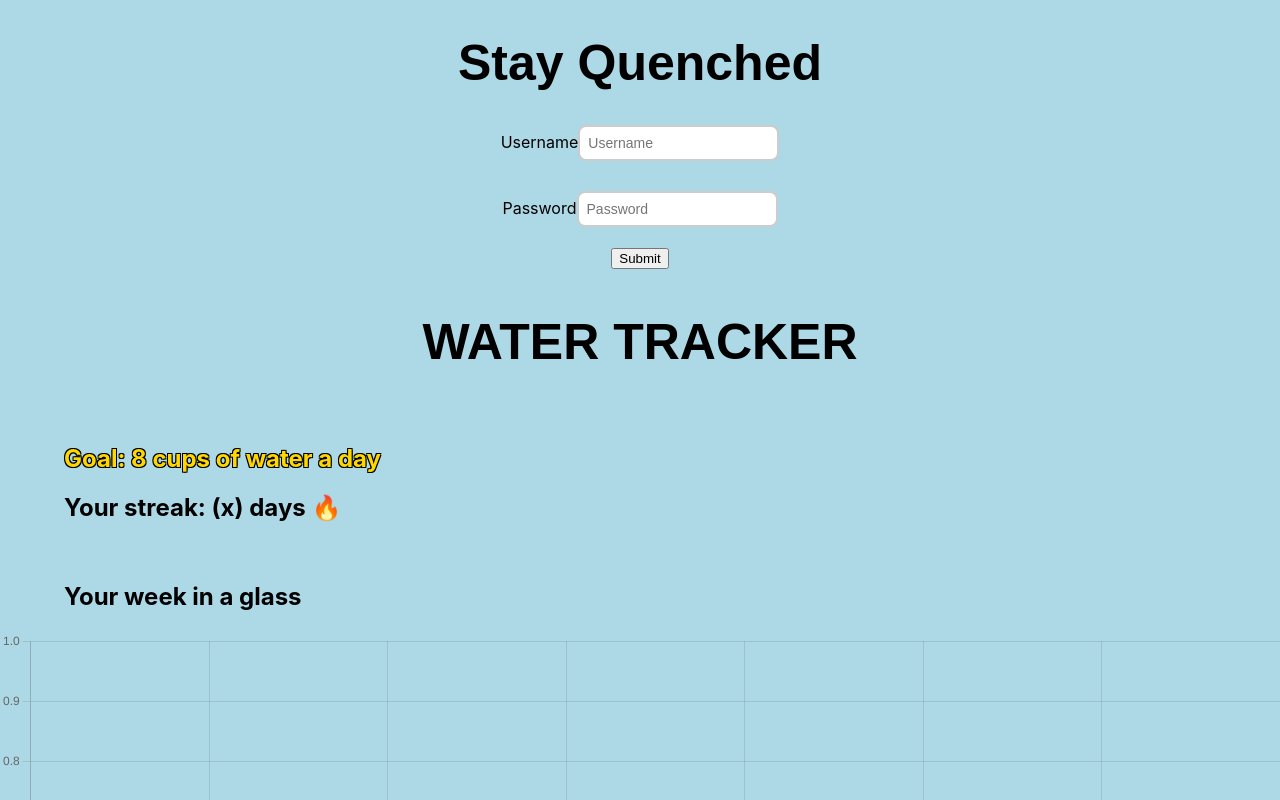
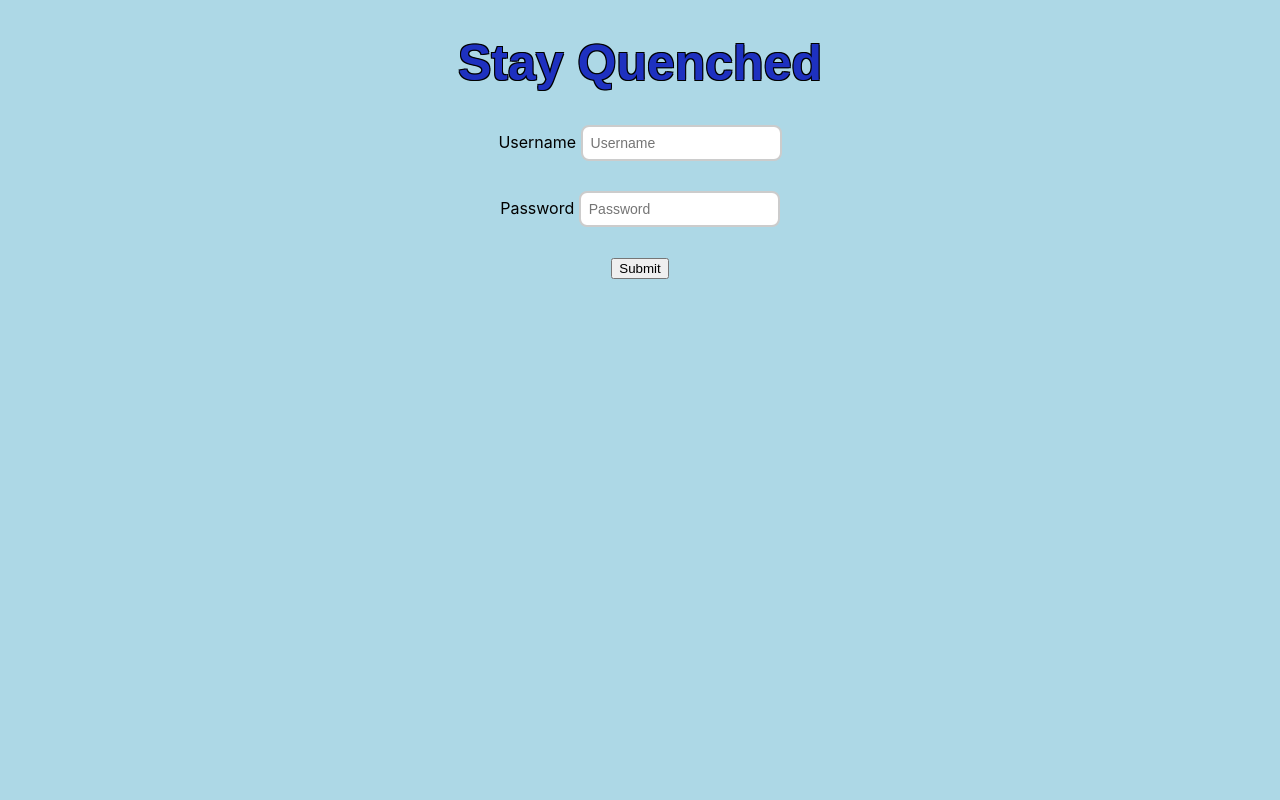
Before and after one commit to alyoawesome/nwHacks-2024, a React (Create React App) app in the folder front-end/: page / in a window 1280 px wide. Shown: the top 800 px of the page. Built offline with nearby package versions, Linux system fonts and the light colour scheme; no server answers.

Commit message:
Dynamically change between Login and WaterTracker page

```diff
--- a/front-end/src/App.js
+++ b/front-end/src/App.js
@@ -1,13 +1,19 @@
 import './App.css';
 import WaterTracker from './Pages/WaterTracker/WaterTracker';
 import Login from './Pages/Login/Login';
+import { useState } from 'react';
 
 function App() {
 
+  const [isVisible, setIsVisible] = useState(false);
+
   return (
     <div className="App">
-      <Login />
-      <WaterTracker />
+      {isVisible ? <WaterTracker /> : <Login /> }
+      <br />
+      {isVisible ? null : <button type="submit" className="btn btn-primary" onClick={() => setIsVisible(!isVisible)}>
+          Submit
+        </button> }
     </div>
   );
 }
--- a/front-end/src/Pages/Login/Login.css
+++ b/front-end/src/Pages/Login/Login.css
@@ -2,11 +2,12 @@ body {
     background-color: lightblue;
   }
 
-h1{
-    color:black ;
+h1 {
+    color:rgb(30, 49, 192) ;
     text-align: center;
     font-family: Arial, Helvetica, sans-serif;
     font-size: 50px;
+    text-shadow: -1px -1px 0 #000, 1px -1px 0 #000, -1px 1px 0 #000, 1px 1px 0 #000;
 }
 
 .form-container {
--- a/front-end/src/Pages/Login/Login.jsx
+++ b/front-end/src/Pages/Login/Login.jsx
@@ -1,12 +1,13 @@
 import React from "react";
 import "./Login.css"
+
 export default function Login() {
     return (
         <><><><div><h1>Stay Quenched</h1>
 
 
         </div><div className="form-container">
-                <label>Username</label>
+                <label>Username  </label>
                 <input
                     type="username"
                     className="form-control"
@@ -14,16 +15,14 @@ export default function Login() {
 
 
             </div></><div className="mb-3">
-                <label>Password</label>
+                <label>Password  </label>
                 <input
                     type="password"
                     className="form-control"
                     placeholder="Password" />
 
 
-            </div></><div className="button">
-                <button type="submit" className="btn btn-primary">Submit</button>
-            </div></>
+            </div></></>
 
     );
 }
--- a/front-end/src/Pages/WaterTracker/WaterTracker.jsx
+++ b/front-end/src/Pages/WaterTracker/WaterTracker.jsx
@@ -9,7 +9,7 @@ export default function WaterTracker() {
     return (
         <div>
 
-            <h1>WATER TRACKER</h1>
+            <h1>Water Tracker</h1>
             <br />
             <div>
               <h2 className="goal">Goal: 8 cups of water a day</h2>
--- a/front-end/src/components/AddButton.jsx
+++ b/front-end/src/components/AddButton.jsx
@@ -6,7 +6,7 @@ export default function AddButton(props) {
 
     return (
         <div>
-            <button onClick={incrementCounter()}>
+            <button onClick={incrementCounter}>
                 {/* <img href="/images/add-button.png" alt="Add button" width={20}></img> */}
                 I drank a cup of water!
             </button>
```
